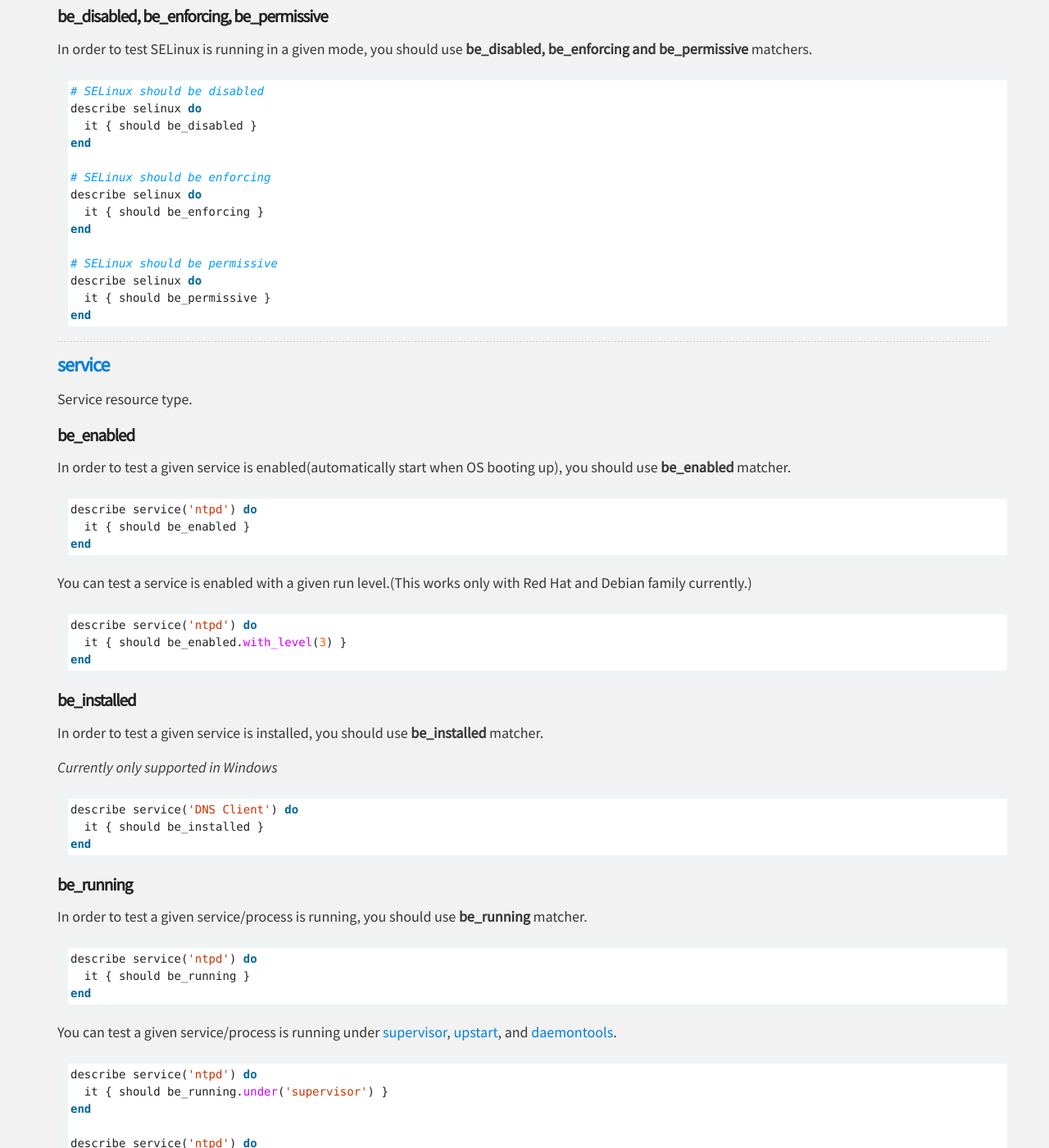
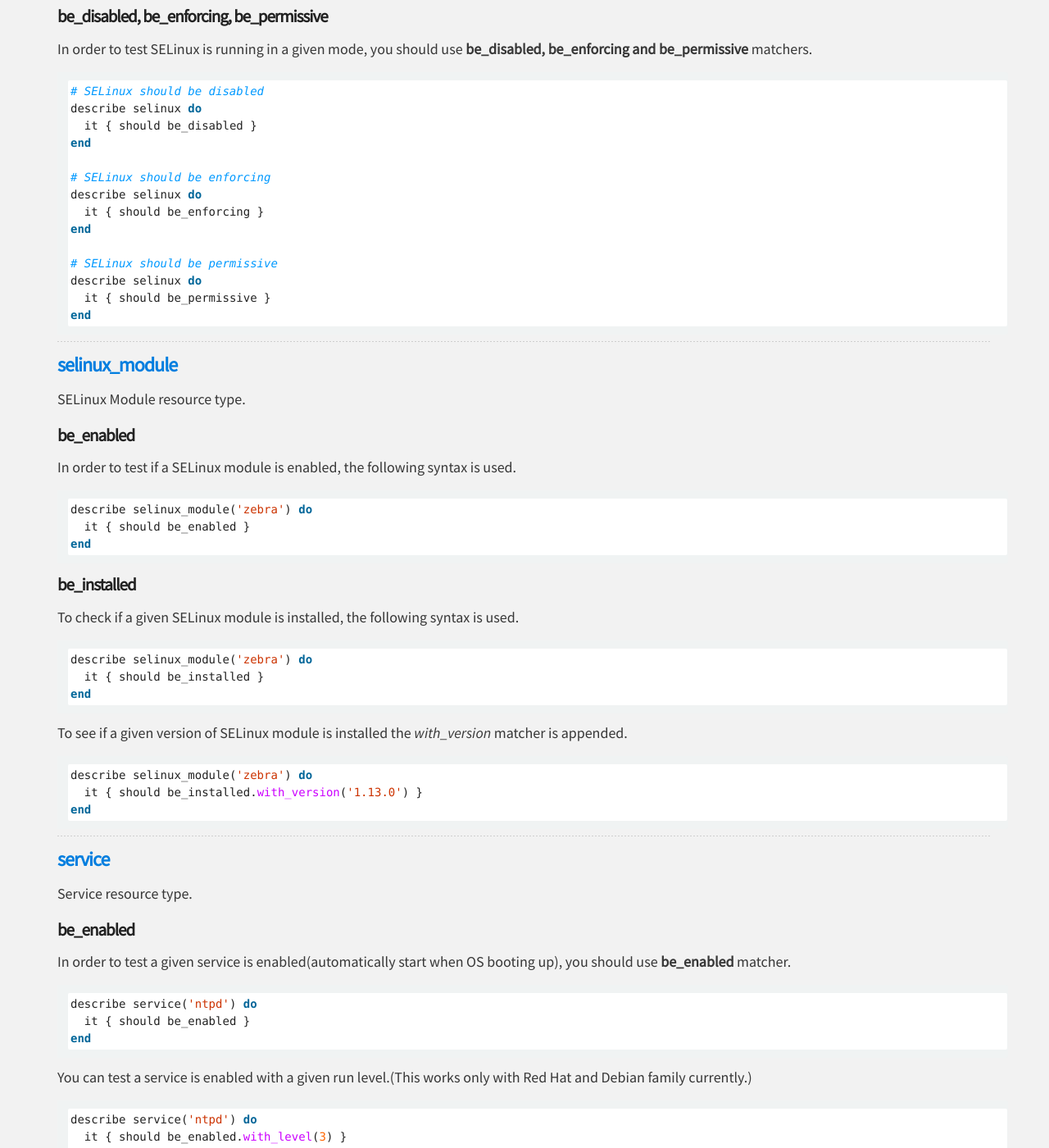
Before and after one commit to serverspec/serverspec.github.io, a Jekyll site: the page built from resource_types.md, in a window 1280 px wide and 1400 px high, scrolled down 20993 px. Shown: the whole window at 82% size. Built offline with Jekyll 4.4.1, drawn with Linux system fonts in a browser that asks for light colours; nearby versions of some CDN libraries; Markdown is read by kramdown in place of the engine named in the settings.

Commit message:
type/selinux_module: Adding doc

````diff
--- /dev/null
+++ b/_includes/selinux_module.md
@@ -0,0 +1,31 @@
+### <a name="selinux_module">selinux\_module</a>
+
+SELinux Module resource type.
+
+#### be\_enabled
+
+In order to test if a SELinux module is enabled, the following syntax is used.
+
+```ruby
+describe selinux_module('zebra') do
+  it { should be_enabled }
+end
+```
+
+#### be\_installed
+
+To check if a given SELinux module is installed, the following syntax is used.
+
+```ruby
+describe selinux_module('zebra') do
+  it { should be_installed }
+end
+```
+
+To see if a given version of SELinux module is installed the *with_version* matcher is appended.
+
+```ruby
+describe selinux_module('zebra') do
+  it { should be_installed.with_version('1.13.0') }
+end
+```
--- a/resource_types.md
+++ b/resource_types.md
@@ -47,6 +47,7 @@ title: Resource Types
 | [process](#process)
 | [routing_table](#routing_table)
 | [selinux](#selinux)
+| [selinux_module](#selinux_module)
 | [service](#service)
 | [user](#user)
 | [x509_certificate](#x509_certificate)
@@ -211,6 +212,11 @@ title: Resource Types
 
 ----
 
+{% capture selinux_module %}{% include selinux_module.md %}{% endcapture %}
+{{ selinux_module | markdownify }}
+
+----
+
 {% capture service %}{% include service.md %}{% endcapture %}
 {{ service | markdownify }}
 
````
